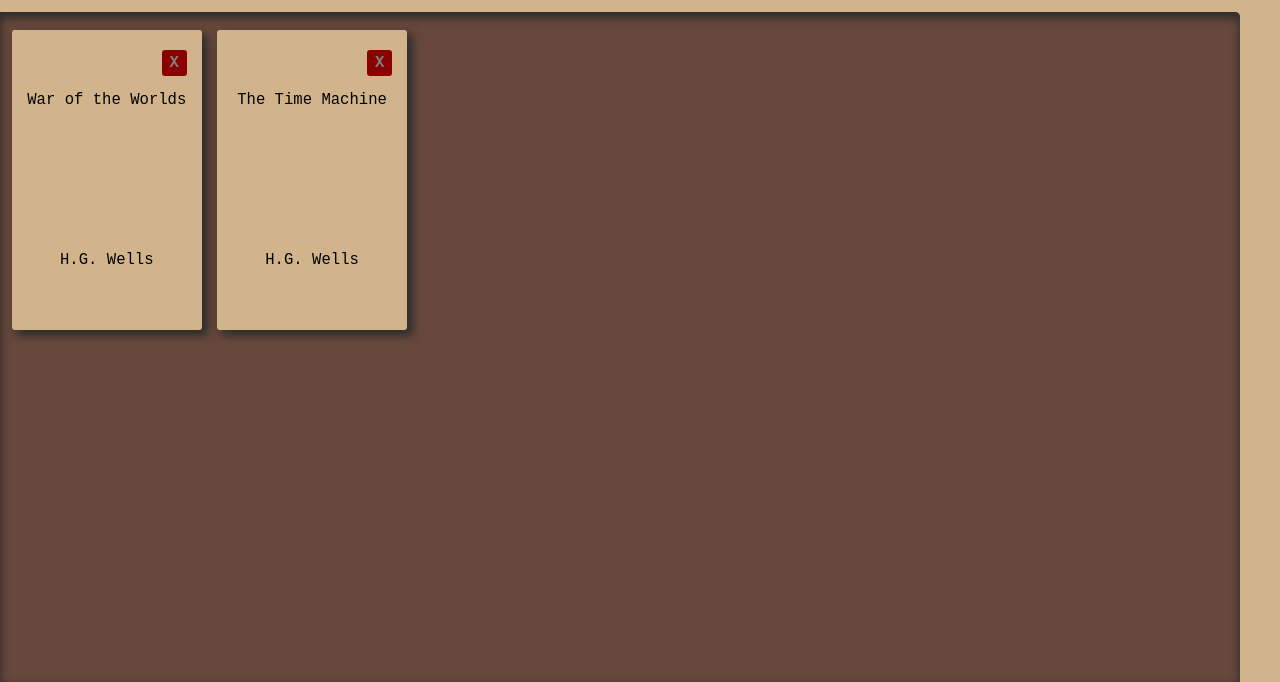
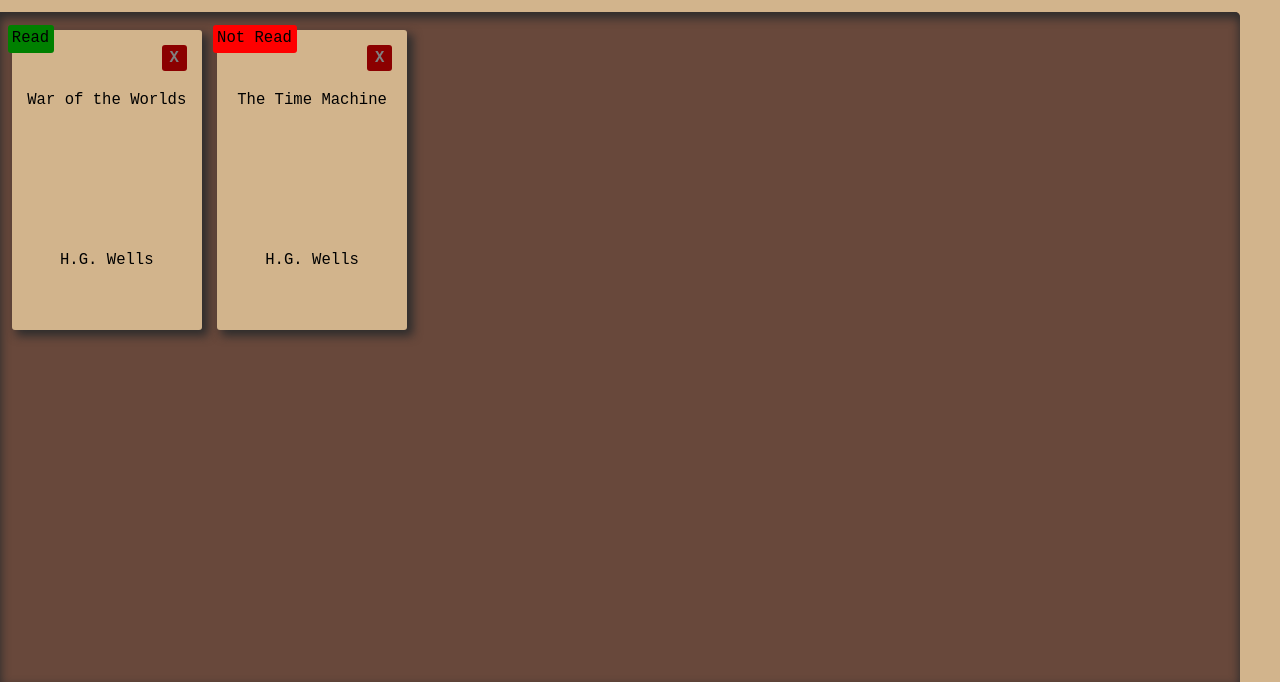
Before and after one commit to jip101/library, a plain HTML site: page index.html in a window 1280 px wide. Shown: the part 118-800 px from the top of the page. Drawn offline with Linux system fonts and the light colour scheme.

Commit message:
add read tab

```diff
--- a/library.js
+++ b/library.js
@@ -36,12 +36,33 @@ function buildLibrary() {
         let bookDiv = document.createElement('div')
         bookDiv.className = 'book'
         main.appendChild(bookDiv)
+
         let title = document.createElement('div')
         title.className = 'title'
         title.textContent = book.title
+
         let author = document.createElement('div')
         author.className = 'author'
         author.textContent = book.author
+
+        let read = document.createElement('div')
+        read.className = book.read
+        if (book.read === 'read') {
+            read.textContent = 'Read'
+        }
+        else {
+            read.textContent = 'Not Read'
+        }
+        read.addEventListener('click', () => {
+            if (book.read === 'read') {
+                book.read = 'notRead'
+            }
+            else {
+                book.read = 'read'
+            }
+            buildLibrary()
+        })
+
         let delButton = document.createElement('div')
         delButton.className = 'delButton'
         delButton.textContent = 'X'
@@ -50,8 +71,10 @@ function buildLibrary() {
             myLibrary.splice(index, 1)
             buildLibrary()
         })
+
         bookDiv.appendChild(title)
         bookDiv.appendChild(author)
+        bookDiv.appendChild(read)
         bookDiv.appendChild(delButton)
     })
 }
--- a/style.css
+++ b/style.css
@@ -65,7 +65,7 @@ main {
     background-color: tan;
     border-radius: 3px;
     box-shadow: 5px 5px 10px 1px var(--shadow-color);
-    transition: 100ms;
+    transition: 400ms;
     text-align: center;
     display: flex;
     flex-direction: column;
@@ -74,11 +74,34 @@ main {
     font-size: 1.2em;
 }
 
+.read, .notRead {
+    position: absolute;
+    text-align: start;
+    height: 24px;
+    padding-top: 4px;
+    padding-left: 4px;
+    margin-bottom: 282px;
+    margin-left: -4px;
+    border-radius: 3px;
+    font-size: 1em;
+    cursor: pointer;
+}
+
+.read {
+    background-color: green;
+    width: 42px;
+}
+
+.notRead {
+    background-color: red;
+    width: 80px;
+}
+
 .delButton {
     position: absolute;
     width: 25px;
     margin-left: 150px;
-    margin-bottom: 235px;
+    margin-top: -244px;
     padding: 4px;
     box-sizing: border-box;
     background-color: darkred;
@@ -91,7 +114,7 @@ main {
     cursor: pointer;
 }
 
-.book:hover {
+.book:focus {
     transform: scale(130%);
     transition: 100ms;
     box-shadow: 15px 15px 20px 10px var(--shadow-color);
```
